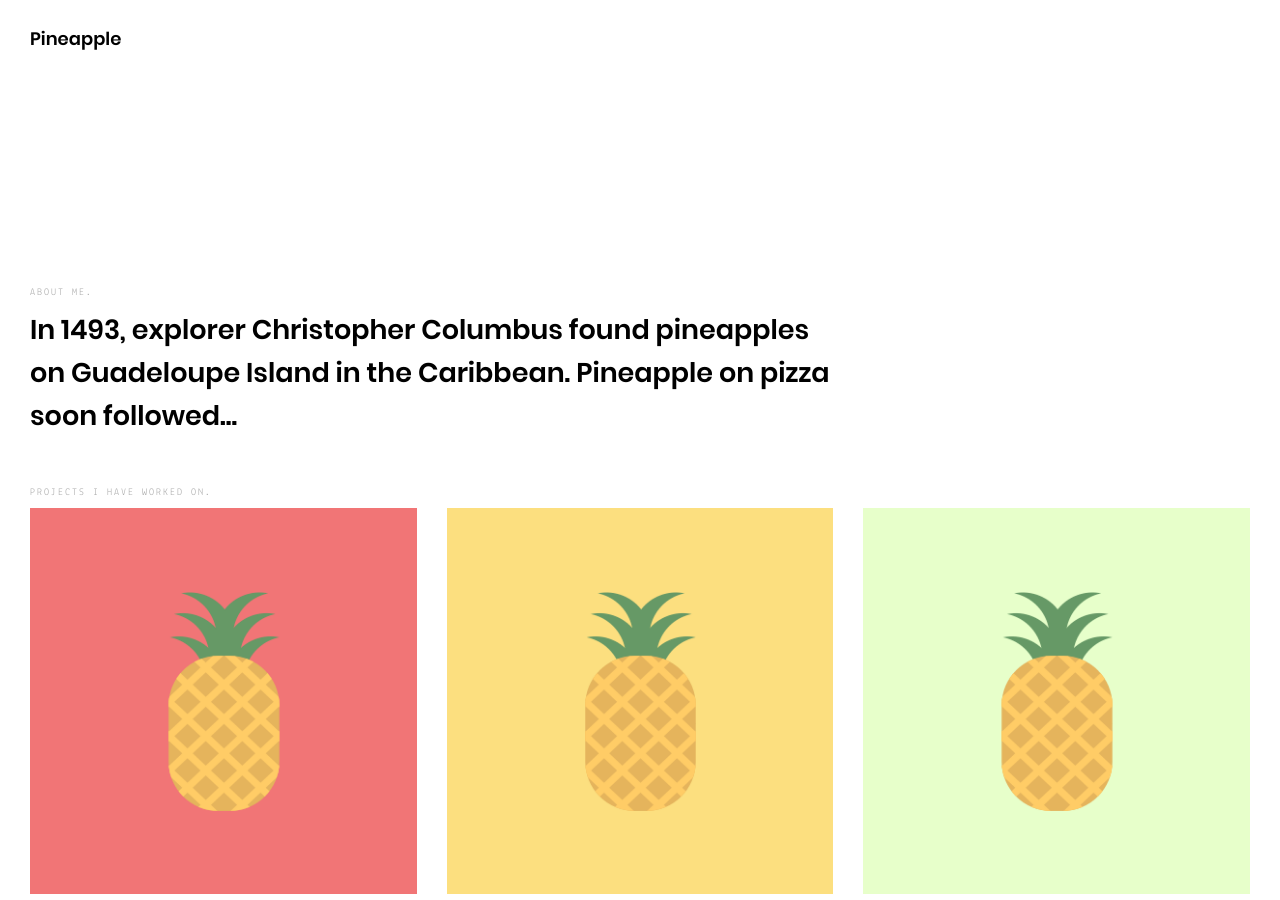
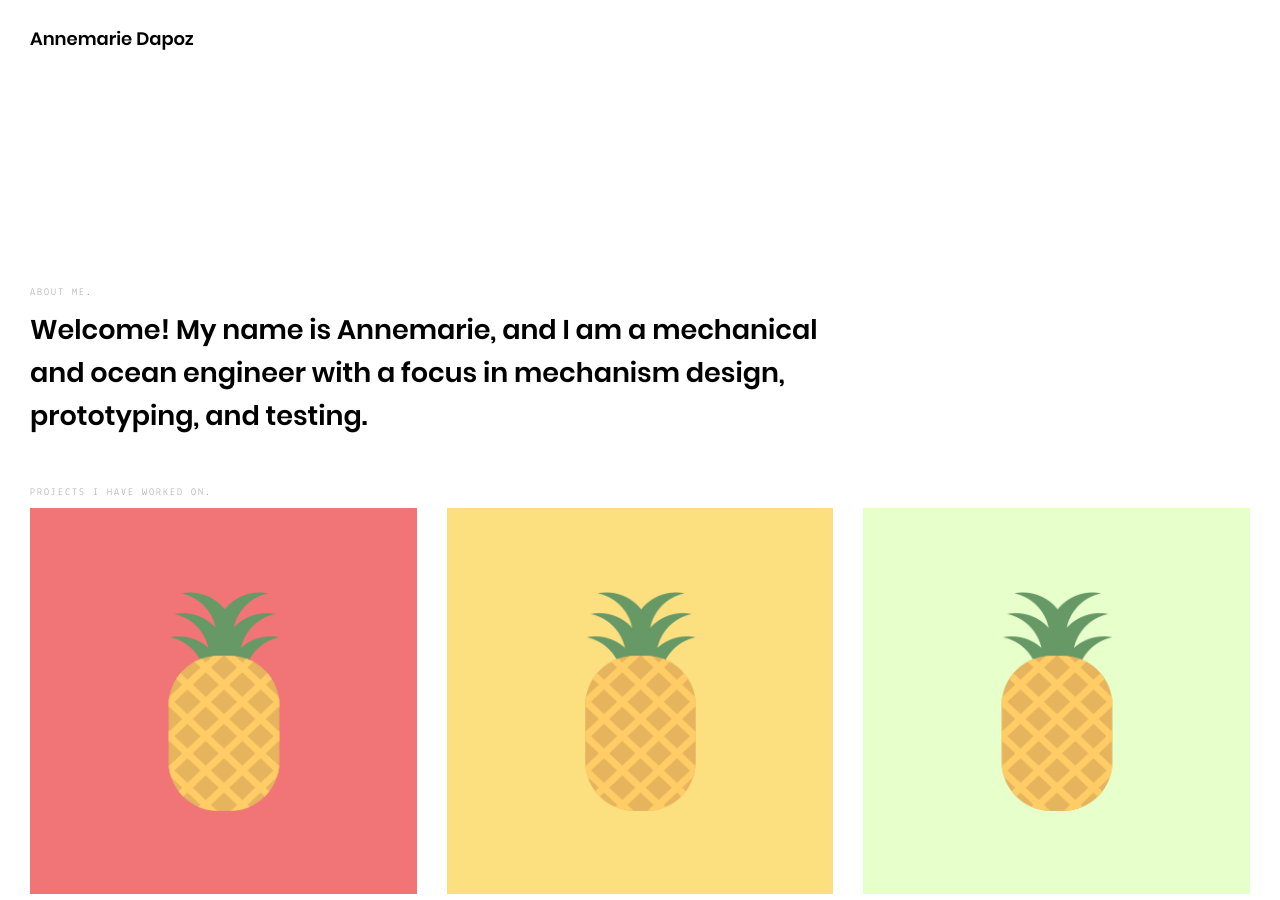
Before and after one commit to amdapoz/portfolio, a Jekyll site: the page built from index.html, in a window 1280 px wide and 900 px high. Built offline with Jekyll 4.4.1, drawn with Linux system fonts in a browser that asks for light colours.

Commit message:
Update _config.yml

```diff
--- a/_config.yml
+++ b/_config.yml
@@ -1,15 +1,14 @@
 # User config
-author: "Pineapple"
-tagline: "Pineapple Certfied Jekyll Theme"
-description: "In 1493, explorer Christopher Columbus found pineapples on Guadeloupe Island in the Caribbean. Pineapple on pizza soon followed..."
-keywords: "Pineapple, Pineapple Pizza, Pineapple House"
-email: "pineapple@example.com"
-linkedin: "https://www.linkedin.com/"
+author: "Annemarie Dapoz"
+tagline: "Engineering Portfolio"
+description: "Welcome! My name is Annemarie, and I am a mechanical and ocean engineer with a focus in mechanism design, prototyping, and testing."
+email: "adapoz@mit.edu"
+linkedin: "https://www.linkedin.com/in/annemarie-dapoz/"
 twitter: "https://twitter.com/"
 github: "https://github.com/"
 
 # Site config
-baseurl: "/pineapple"
+baseurl: "/adapoz"
 highlighter: rouge
 sass:
   sass_dir: assets/scss
```
